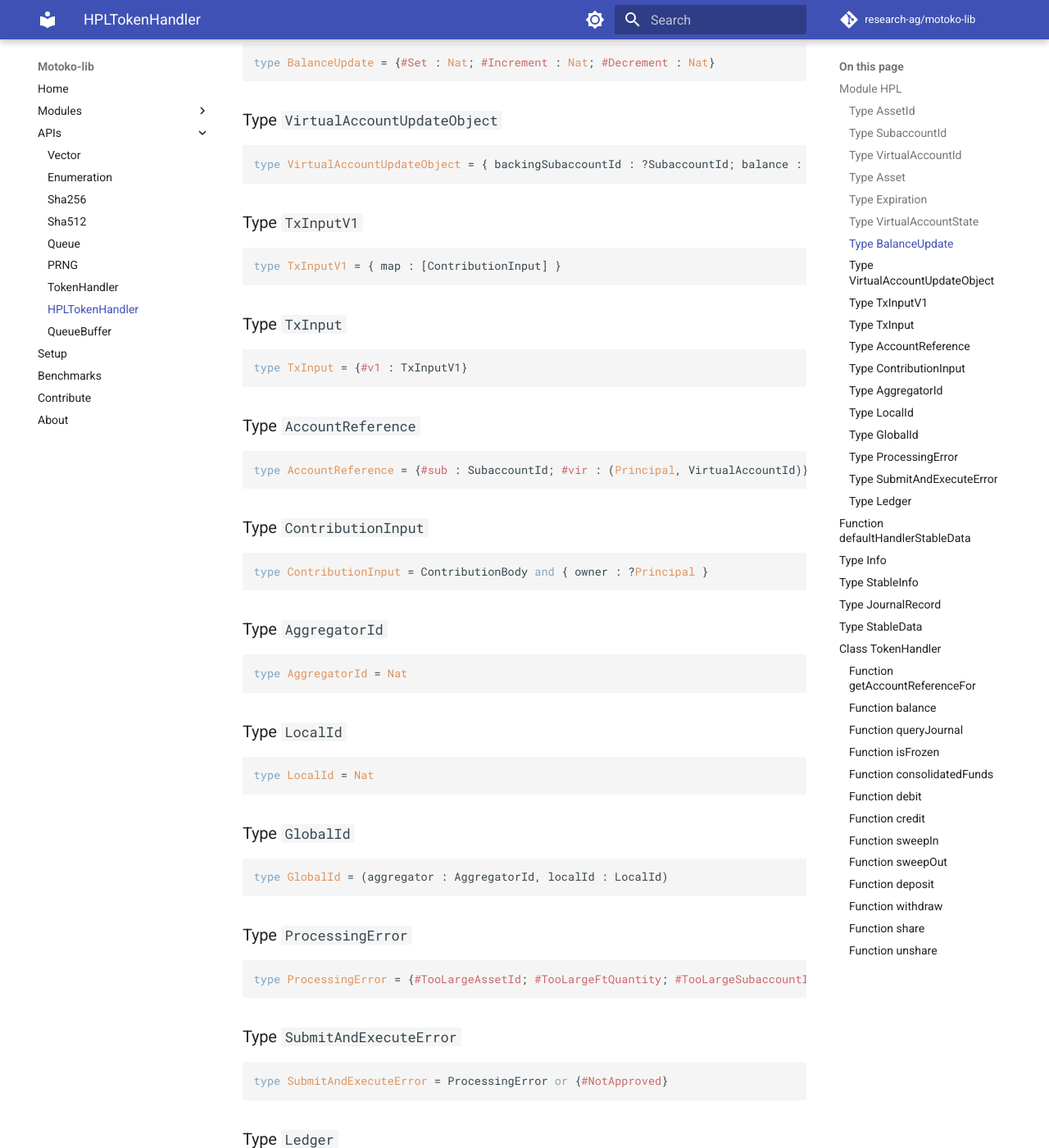
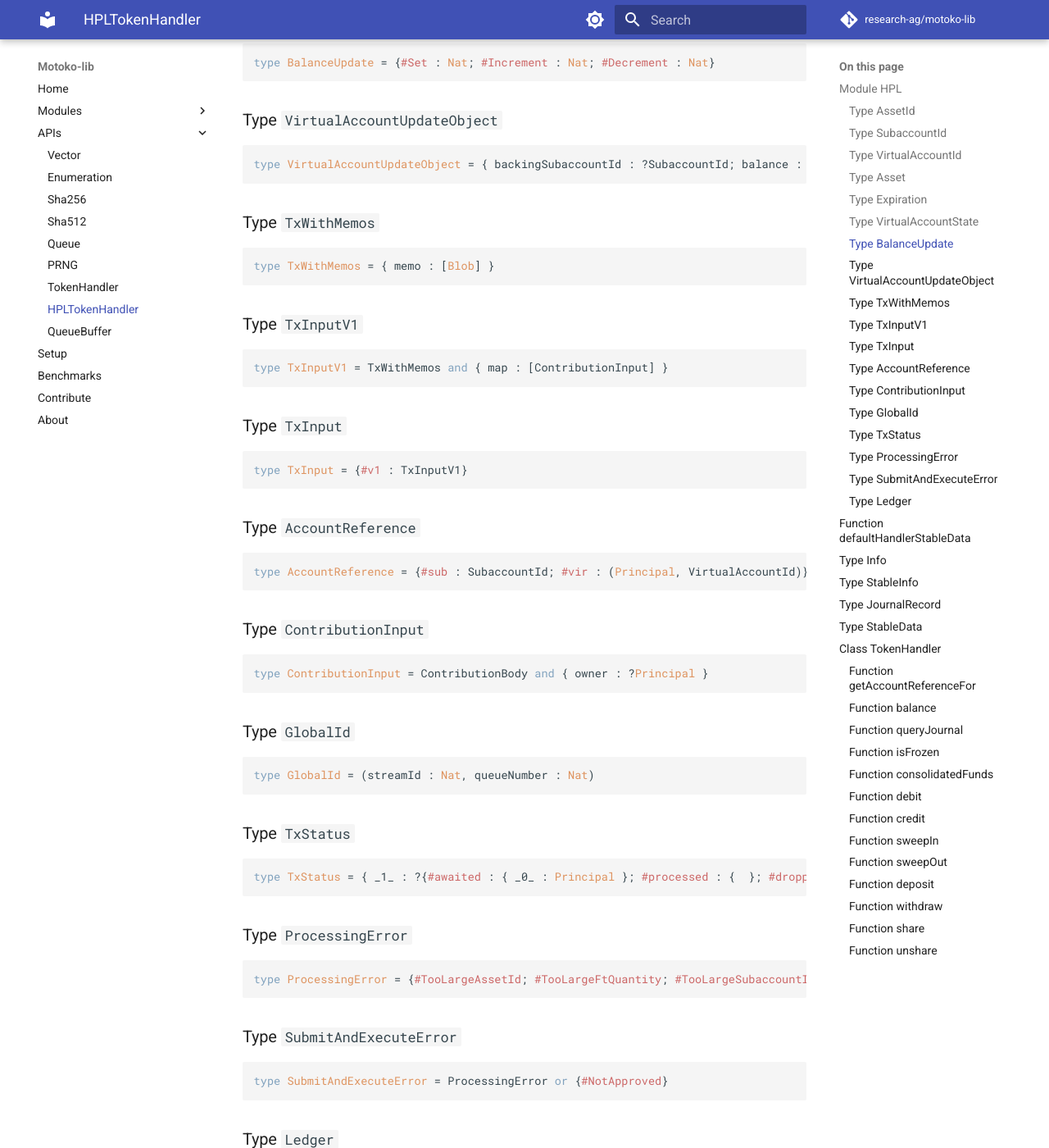
Before and after one commit to research-ag/motoko-lib, an MkDocs documentation site: the page built from docs/modoc/HPLTokenHandler.md, in a window 1280 px wide and 1400 px high, scrolled down 1047 px. Shown: the whole window at 82% size. Built offline with MkDocs 1.6.1 and Material for MkDocs 9.7.7, drawn with Linux system fonts in a browser that asks for light colours; comment, search, counter and statistics services are not loaded.

````diff
--- a/docs/modoc/HPLTokenHandler.md
+++ b/docs/modoc/HPLTokenHandler.md
@@ -63,9 +63,16 @@
 
 
 
+### Type `TxWithMemos`
+``` motoko
+type TxWithMemos = { memo : [Blob] }
+```
+
+
+
 ### Type `TxInputV1`
 ``` motoko
-type TxInputV1 = { map : [ContributionInput] }
+type TxInputV1 = TxWithMemos and { map : [ContributionInput] }
 ```
 
 
@@ -91,23 +98,16 @@
 
 
 
-### Type `AggregatorId`
+### Type `GlobalId`
 ``` motoko
-type AggregatorId = Nat
+type GlobalId = (streamId : Nat, queueNumber : Nat)
 ```
 
 
 
-### Type `LocalId`
+### Type `TxStatus`
 ``` motoko
-type LocalId = Nat
-```
-
-
-
-### Type `GlobalId`
-``` motoko
-type GlobalId = (aggregator : AggregatorId, localId : LocalId)
+type TxStatus = { _1_ : ?{#awaited : { _0_ : Principal }; #processed : {  }; #dropped : {  }}; _2_ : ?{#failure : ?{#ftTransfer : {#DeletedVirtualAccount; #InsufficientFunds; #InvalidArguments : Text}}; #success : ?{#ftTransfer : { amount : Nat; fee : Nat }}} }
 ```
 
 
@@ -128,7 +128,7 @@
 
 ### Type `Ledger`
 ``` motoko
-type Ledger = actor { openVirtualAccount : shared (state : VirtualAccountState) -> async R.Result<VirtualAccountId, ?{#UnknownPrincipal; #UnknownSubaccount; #MismatchInAsset; #NoSpaceForAccount; #InvalidExpirationTime}>; updateVirtualAccount : shared (vid : VirtualAccountId, updates : VirtualAccountUpdateObject) -> async R.Result<{ balance : Nat; delta : Int }, ?{#UnknownPrincipal; #UnknownVirtualAccount; #DeletedVirtualAccount; #UnknownSubaccount; #MismatchInAsset; #InsufficientFunds; #InvalidExpirationTime}>; virtualAccount : shared (vid : VirtualAccountId) -> async R.Result<VirtualAccountState, ?{#UnknownPrincipal; #UnknownVirtualAccount; #DeletedVirtualAccount}>; submitAndExecute : shared (tx : TxInput) -> async R.Result<GlobalId, ?SubmitAndExecuteError> }
+type Ledger = actor { openVirtualAccount : shared (state : VirtualAccountState) -> async R.Result<VirtualAccountId, ?{#UnknownPrincipal; #UnknownSubaccount; #MismatchInAsset; #NoSpaceForAccount; #InvalidExpirationTime}>; updateVirtualAccount : shared (vid : VirtualAccountId, updates : VirtualAccountUpdateObject) -> async R.Result<{ balance : Nat; delta : Int }, ?{#UnknownPrincipal; #UnknownVirtualAccount; #DeletedVirtualAccount; #UnknownSubaccount; #MismatchInAsset; #InsufficientFunds; #InvalidExpirationTime}>; virtualAccount : shared (vid : VirtualAccountId) -> async R.Result<VirtualAccountState, ?{#UnknownPrincipal; #UnknownVirtualAccount; #DeletedVirtualAccount}>; submitAndExecute : shared (tx : TxInput) -> async R.Result<(GlobalId, TxStatus), ?SubmitAndExecuteError> }
 ```
 
 
````
Also changed, not shown: docs/modoc/SharedStream.md (+8 -0 lines), 1 other file.
